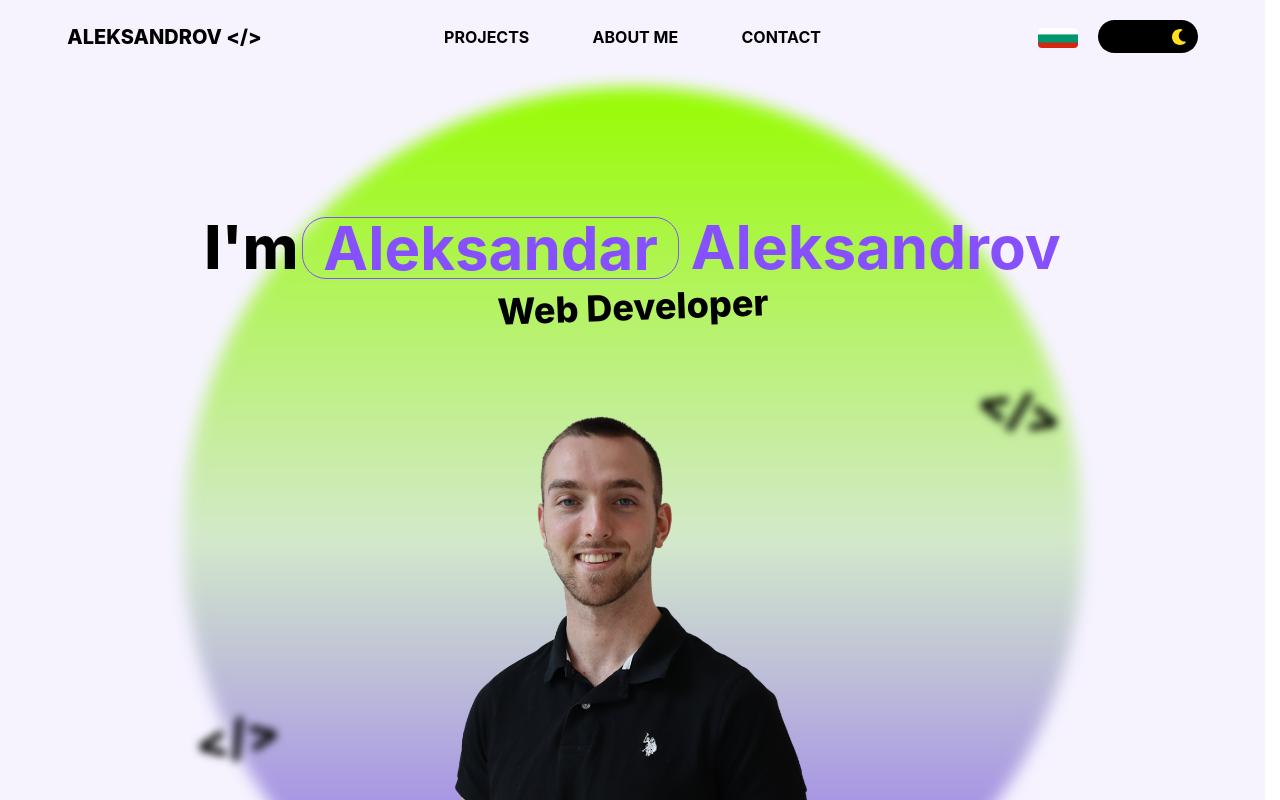
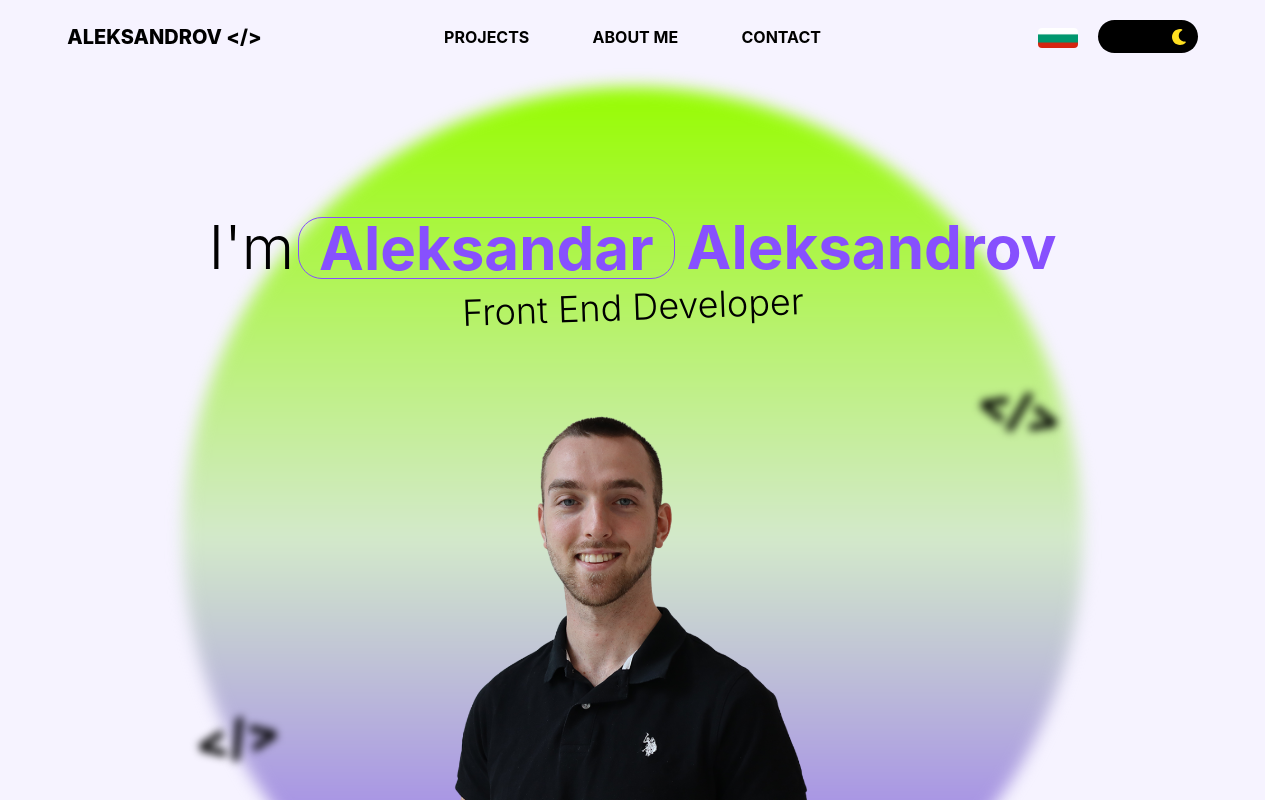
Before and after one commit to ada-designs/my-portfolio, a React (Vite) app: page / in a window 1280 px wide. Shown: the top 800 px of the page. Built offline with nearby package versions, Linux system fonts and the light colour scheme.

Commit message:
ios settings

```diff
--- a/src/App.css
+++ b/src/App.css
@@ -1,6 +1,6 @@
 @import "tailwindcss";
-@import url("https://fonts.googleapis.com/css2?family=Sofia+Sans:ital,wght@0,400;0,700;0,800&display=swap"); /* if available */
-@import url("https://fonts.googleapis.com/css2?family=Gentium+Plus:ital,wght@0,400;0,700;0,800&subset=cyrillic&display=swap");
+@import "tailwindcss";
+@import url("https://fonts.googleapis.com/css2?family=Montserrat:wght@400;500;600;700;800;900&display=swap&subset=latin,cyrillic");
 
 html {
   -webkit-font-smoothing: antialiased;
@@ -9,19 +9,11 @@ html {
 }
 
 body {
-  font-family: "Sofia Sans", /* Bulgarian-optimized */ "Gentium Plus",
-    /* Bold serif alternative */ -apple-system,
-    /* SF Pro fallback for iOS/Mac */ system-ui, sans-serif;
+  font-family: "Montserrat", -apple-system, system-ui, sans-serif;
 }
 
-h1,
-h2 {
-  font-weight: 800;
-}
-
-h3,
-h4 {
-  font-weight: 700;
+.no-antialias {
+  -webkit-font-smoothing: subpixel-antialiased;
 }
 
 .light {
--- a/src/components/Hero.jsx
+++ b/src/components/Hero.jsx
@@ -14,7 +14,7 @@ export default function Hero({ isEnglish }) {
             </span>
           </h1>
           <h1 className="text-primary-text font-light -rotate-2 text-2xl md:text-3xl lg:text-4xl">
-            {isEnglish ? "Web Developer" : "Уеб Програмист"}
+            {isEnglish ? "Front End Developer" : "Фронт Енд Програмист"}
           </h1>
         </div>
 
@@ -28,7 +28,7 @@ export default function Hero({ isEnglish }) {
               flex justify-center items-end
             "
           >
-            <div className="absolute inset-0 rounded-full bg-[image:var(--hero-gradient)] lg:blur-sm blur-xs overflow-x-hidden" />
+            <div className="absolute inset-0 rounded-full bg-[image:var(--hero-gradient)] lg:blur-sm blur-xs max-w-full" />
             {/* little code glyphs */}
             <span
               className="text-primary-text absolute font-extrabold blur-xs
@@ -59,7 +59,7 @@ export default function Hero({ isEnglish }) {
         <div className="bg-main-bg w-[90%] relative z-30 -translate-y-2 md:-translate-y-8 lg:-translate-y-15 flex justify-center pb-15">
           <a
             href="#contact"
-            className="btn bg-primary-accent hover:bg-secondary-accent  text-white text-xs lg:text-xl hover:text-black -mt-2 md:-mt-3 lg:-mt-10"
+            className="btn bg-primary-accent hover:bg-secondary-accent font-extrabold text-white text-xs lg:text-xl hover:text-black -mt-2 md:-mt-3 lg:-mt-10"
           >
             {`${isEnglish ? "Let's talk" : "Свържи се с мен"}`}
           </a>
```
